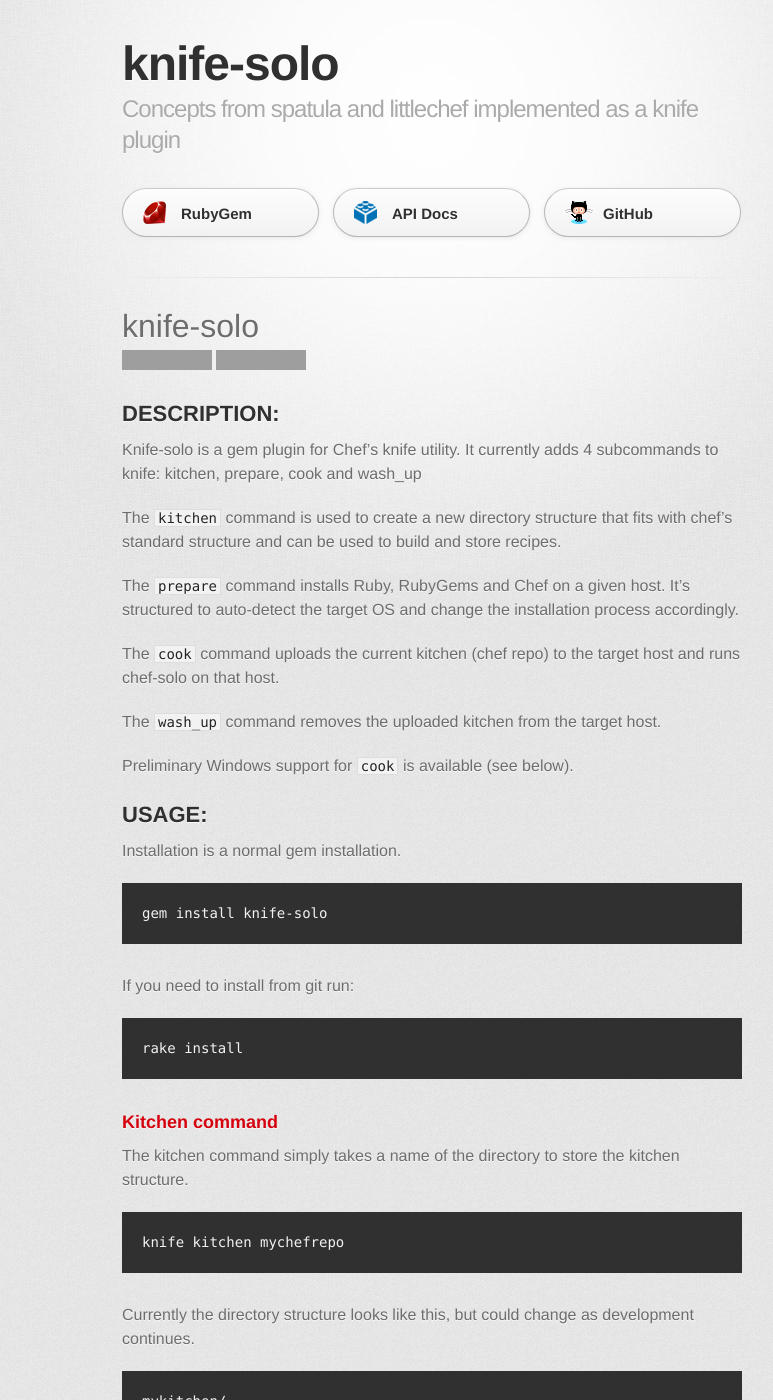
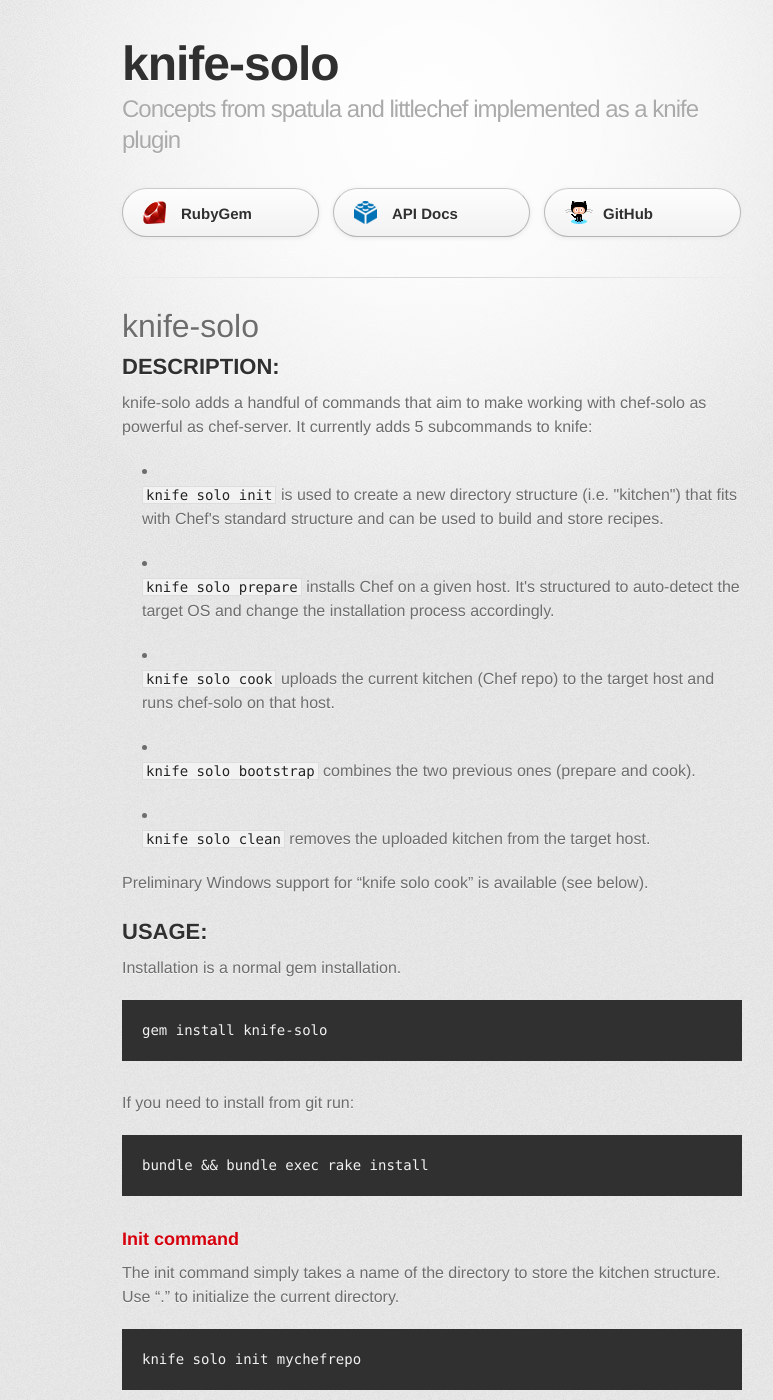
Before and after one commit to matschaffer/knife-solo, a Jekyll site: the page built from index.html, in a window 1280 px wide and 1400 px high. Shown: the whole window, without its empty margins (208-981 px from the left). Built offline with Jekyll 4.4.1, drawn with Linux system fonts in a browser that asks for light colours; some web fonts are replaced; some of the changed text lies outside the part shown; grey boxes are pictures that could not be loaded.

Commit message:
Updated index from README.rdoc rev 4333e673

```diff
--- a/index.html
+++ b/index.html
@@ -4,32 +4,31 @@ layout: default
 
 <h1 id="label-knife-solo">knife-solo</h1>
 
-<p><a href="http://travis-ci.org/matschaffer/knife-solo"><img
-src="https://secure.travis-ci.org/matschaffer/knife-solo.png" alt="Build
-Status" /></a> <a
-href="https://codeclimate.com/github/matschaffer/knife-solo"><img
-src="https://codeclimate.com/badge.png" /></a></p>
-
 <h2 id="label-DESCRIPTION%3A">DESCRIPTION:</h2>
 
-<p>Knife-solo is a gem plugin for Chef’s knife utility. It currently adds 4
-subcommands to knife: kitchen, prepare, cook and wash_up</p>
+<p>knife-solo adds a handful of commands that aim to make working with
+chef-solo as powerful as chef-server. It currently adds 5 subcommands to
+knife:</p>
+<ul><li>
+<p><code>knife solo init</code> is used to create a new directory structure
+(i.e. "kitchen") that fits with Chef's standard structure and can be used
+to build and store recipes.</p>
+</li><li>
+<p><code>knife solo prepare</code> installs Chef on a given host. It's
+structured to auto-detect the target OS and change the installation process
+accordingly.</p>
+</li><li>
+<p><code>knife solo cook</code> uploads the current kitchen (Chef repo) to the
+target host and runs chef-solo on that host.</p>
+</li><li>
+<p><code>knife solo bootstrap</code> combines the two previous ones (prepare
+and cook).</p>
+</li><li>
+<p><code>knife solo clean</code> removes the uploaded kitchen from the target
+host.</p>
+</li></ul>
 
-<p>The <code>kitchen</code> command is used to create a new directory
-structure that fits with chef’s standard structure and can be used to build
-and store recipes.</p>
-
-<p>The <code>prepare</code> command installs Ruby, RubyGems and Chef on a
-given host. It’s structured to auto-detect the target OS and change the
-installation process accordingly.</p>
-
-<p>The <code>cook</code> command uploads the current kitchen (chef repo) to
-the target host and runs chef-solo on that host.</p>
-
-<p>The <code>wash_up</code> command removes the uploaded kitchen from the
-target host.</p>
-
-<p>Preliminary Windows support for <code>cook</code> is available (see below).</p>
+<p>Preliminary Windows support for “knife solo cook” is available (see below).</p>
 
 <h2 id="label-USAGE%3A">USAGE:</h2>
 
@@ -39,19 +38,19 @@ target host.</p>
 
 <p>If you need to install from git run:</p>
 
-<pre>rake install</pre>
+<pre>bundle &amp;&amp; bundle exec rake install</pre>
 
-<h3 id="label-Kitchen+command">Kitchen command</h3>
+<h3 id="label-Init+command">Init command</h3>
 
-<p>The kitchen command simply takes a name of the directory to store the
-kitchen structure.</p>
+<p>The init command simply takes a name of the directory to store the kitchen
+structure. Use “.” to initialize the current directory.</p>
 
-<pre>knife kitchen mychefrepo</pre>
+<pre>knife solo init mychefrepo</pre>
 
 <p>Currently the directory structure looks like this, but could change as
 development continues.</p>
 
-<pre>mykitchen/
+<pre>mychefrepo/
 ├── cookbooks
 ├── data_bags
 ├── nodes
@@ -63,7 +62,7 @@ development continues.</p>
 
 <p>The prepare command takes an ssh-style host argument as follows:</p>
 
-<pre>knife prepare ubuntu@10.0.0.201</pre>
+<pre>knife solo prepare ubuntu@10.0.0.201</pre>
 
 <p>It will look up SSH information from <code>~/.ssh/config</code> or in the
 file specified by <code>-F</code>. You can also pass port information
@@ -71,7 +70,7 @@ file specified by <code>-F</code>. You can also pass port information
 (<code>-P</code>). It will use sudo to run some of these commands and will
 prompt you for the password if it’s not supplied on the command line.</p>
 
-<p>This command will make a best-effort to detect and install Chef-solo on
+<p>This command will make a best-effort to detect and install Chef Solo on
 your target operating system. We use the <a
 href="http://www.opscode.com/chef/install/">Opscode Installer</a> wherever
 possible.</p>
@@ -95,7 +94,7 @@ installer</a>.</p>
 
 <p>The cook command also takes an ssh-style host argument:</p>
 
-<pre>knife cook ubuntu@10.0.0.201</pre>
+<pre>knife solo cook ubuntu@10.0.0.201</pre>
 
 <p>The cook command uploads the current kitchen to the server and runs
 chef-solo on that server. If you only specify one argument it will look for
@@ -116,13 +115,23 @@ without a Chef server, so use <a
 href="https://gist.github.com/2896172">this gist</a> as an example on how
 to create encrypted data bag items on your local file system.</p>
 
-<h3 id="label-WashUp+command">WashUp command</h3>
+<h3 id="label-Bootstrap+command">Bootstrap command</h3>
 
-<p>The wash_up command takes the same arguments like prepare and cook:</p>
+<p>The bootstrap command takes the same arguments and most of the options as
+prepare and cook:</p>
 
-<pre>knife wash_up ubuntu@10.0.0.201</pre>
+<pre>knife solo bootstrap ubuntu@10.0.0.201</pre>
 
-<p>The wash_up command removes an uploaded kitchen completely from the target
+<p>Under the hood it first calls +knife solo prepare+ and then +knife solo
+cook+ with the specified arguments and options.</p>
+
+<h3 id="label-Clean+command">Clean command</h3>
+
+<p>The clean command takes the same arguments like prepare and cook:</p>
+
+<pre>knife solo clean ubuntu@10.0.0.201</pre>
+
+<p>The clean command removes an uploaded kitchen completely from the target
 host. This improves security because passwords etc. are not left behind on
 that host.</p>
 
@@ -130,10 +139,11 @@ that host.</p>
 
 <p>The cook command will work on Windows node if you meet the following howto:</p>
 
-<h4 id="label-Kitchen+then+tweak">Kitchen then tweak</h4>
+<h4 id="label-Init+then+tweak">Init then tweak</h4>
 <ul><li>
-<p>run <code>knife kitchen</code> then edit solo.rb to use Windows path-naming
-(see <a href="https://gist.github.com/1773854">gist.github.com/1773854</a>)</p>
+<p>run <code>knife solo init</code> then edit solo.rb to use Windows
+path-naming (see <a
+href="https://gist.github.com/1773854">gist.github.com/1773854</a>)</p>
 </li></ul>
 
 <h4 id="label-Prepare+the+node+manually">Prepare the node manually</h4>
```
